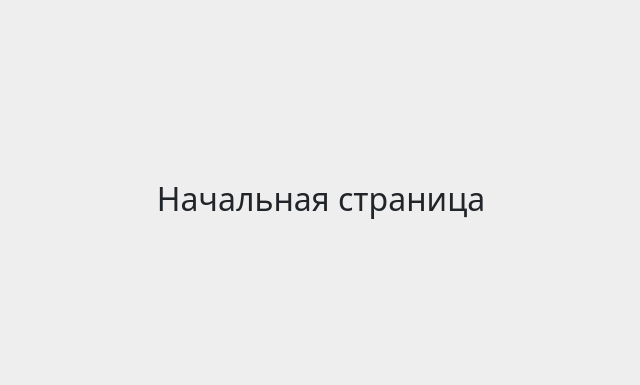
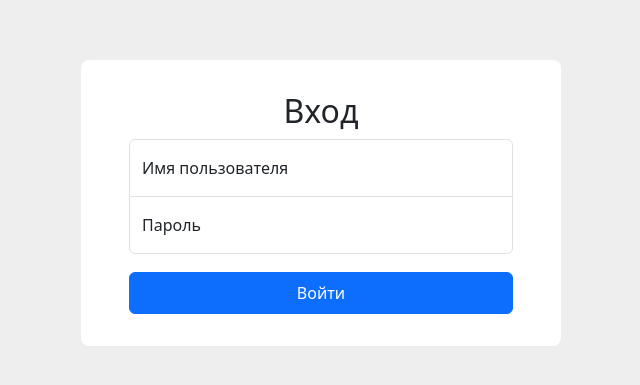
Before and after one commit to zaidim80/debt-calc, a Vue app in the folder vue/: page /login in a window 1280 px wide. Shown: the part 197-582 px from the top of the page, without its empty margins (319-959 px from the left). Built offline with nearby package versions, Linux system fonts and the light colour scheme.

Commit message:
задел под авторизацию

```diff
--- a/vue/src/main.js
+++ b/vue/src/main.js
@@ -1,23 +1,32 @@
-import { createApp } from 'vue';
-import { createMemoryHistory, createRouter } from 'vue-router';
+import { createApp } from "vue";
+import { createWebHistory, createRouter } from "vue-router";
 
 import "bootstrap/dist/css/bootstrap.min.css";
 import "bootstrap";
 
-import App from './App.vue';
-import './style.css';
+import App from "./App.vue";
+import "./style.css";
 
-import HomePage from './components/home-page.vue';
-import LoginPage from './components/login-page.vue';
+import HomePage from "./components/home-page.vue";
+import LoginPage from "./components/login-page.vue";
 
 const routes = [
-    { path: '/', component: HomePage, },
-    { path: '/login', component: LoginPage, },
+    { path: "/", component: HomePage, meta: { requiresAuth: true }, },
+    { path: "/login", component: LoginPage, },
 ];
 
 const router = createRouter({
-    history: createMemoryHistory(),
+    history: createWebHistory(),
     routes,
+});
+
+router.beforeEach((to, from, next) => {
+    const token = localStorage.getItem("token");
+    if (to.matched.some((route) => route.meta.requiresAuth)) {
+        if (token) { next(); } else { next("/login"); }
+    } else {
+        next();
+    }
 });
 
 createApp(App)
```
Also changed, not shown: 1 other file (tests, documents, lock files or other folders).
